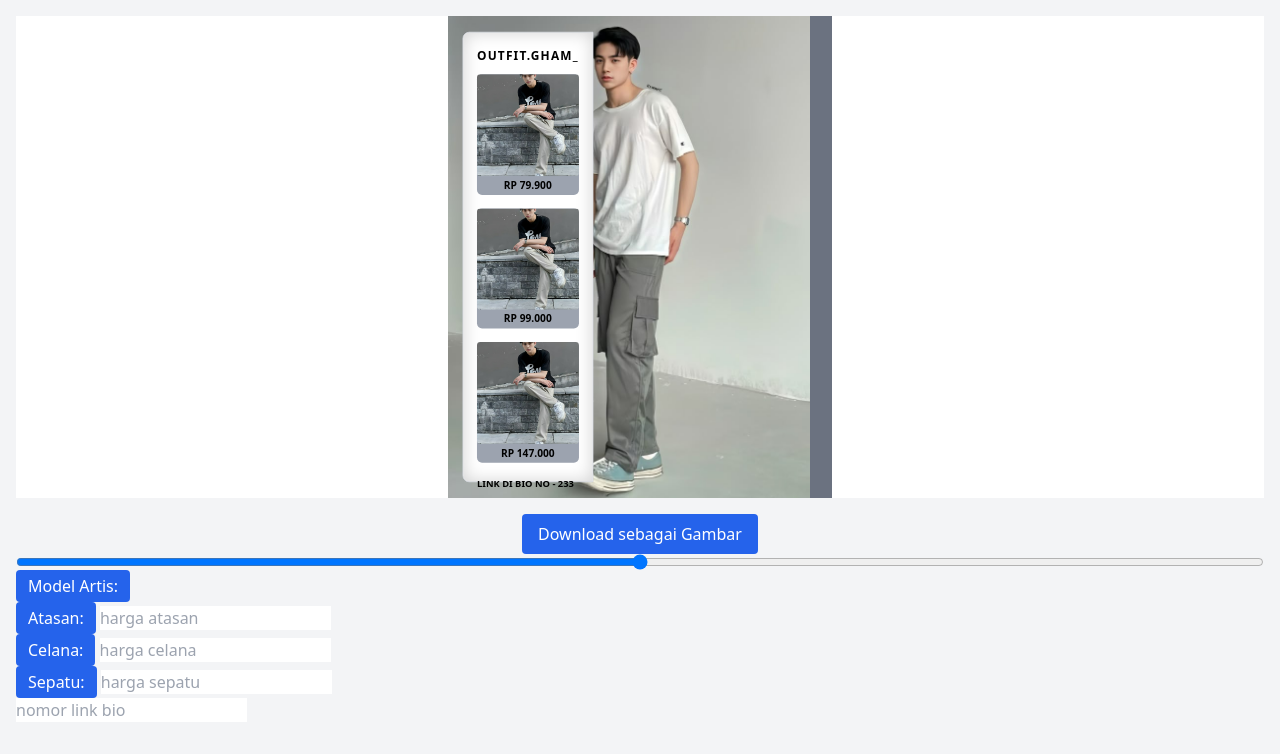
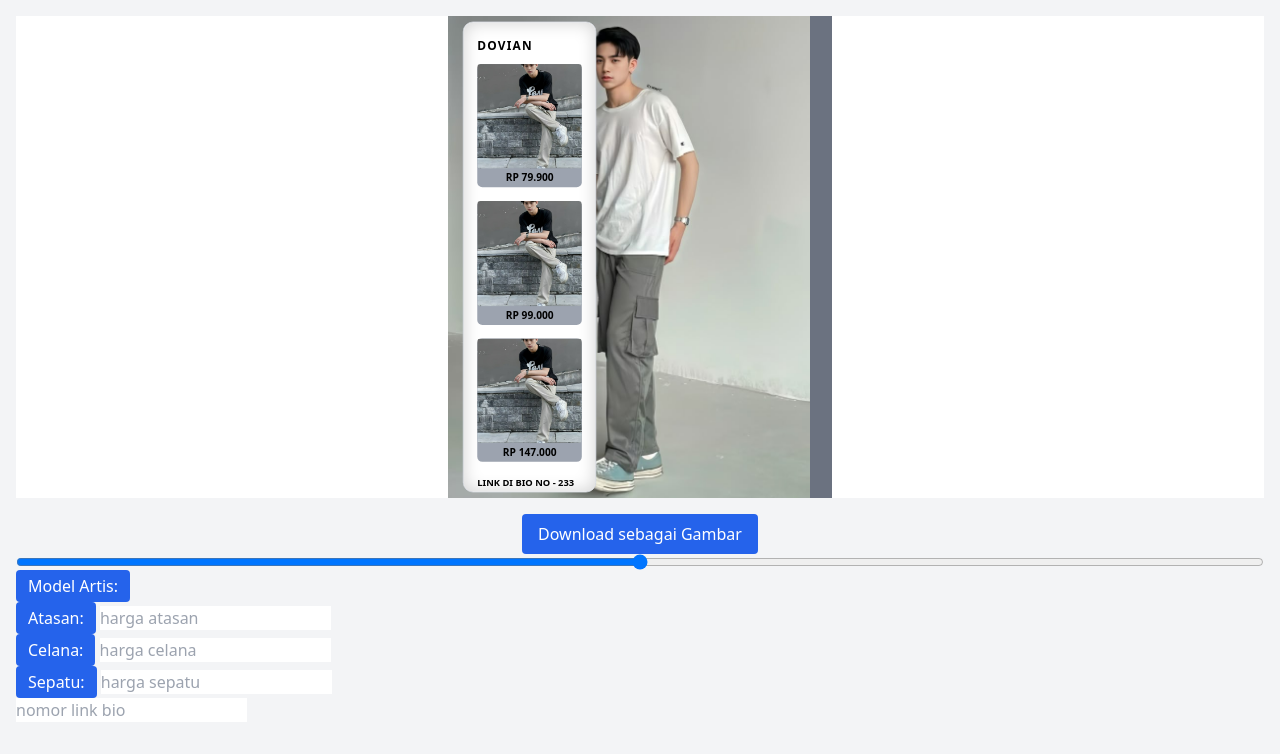
Before and after one commit to SalMuhammad/editFashion, a plain HTML site: page index.html in a window 1280 px wide. Drawn offline with nearby package versions, Linux system fonts and the light colour scheme.

Commit message:
bug ukuran sidebar photo kecil

```diff
--- a/index.html
+++ b/index.html
@@ -23,10 +23,12 @@
         <img id="begron" src="artis.png" alt="" class="absolute  z-0 h-[482px] max-w-none object-fit"/>
 
         <!-- Sidebar Produk -->
-        <div class="relative -top-6 h-[110%] scale-[.85] left-[3px] bg-white rounded-l-lg font-bold flex flex-col justify-between p-4 w-2/5 max-w-[40%] border border-gray-300 z-10" style="box-shadow: inset 0 0 20px #d1d1d1;">
+        <div class="relative -top-9 h-[115%] scale-[.85] left-[3px] bg-white font-bold flex flex-col justify-between p-4 w-2/4 max-w-[41%] border rounded-xl overflow-hidden border-gray-300 z-10"
+     style="box-shadow: inset 0 0 20px #d1d1d1;">
+
           <div class="">
             <h1 class="font-orbitron text-[14px] text-black uppercase tracking-widest mb-3">
-              OUTFIT.GHAM_
+              Dovian
             </h1>
             <div class="space-y-4">
               <!-- Atasan -->
```
